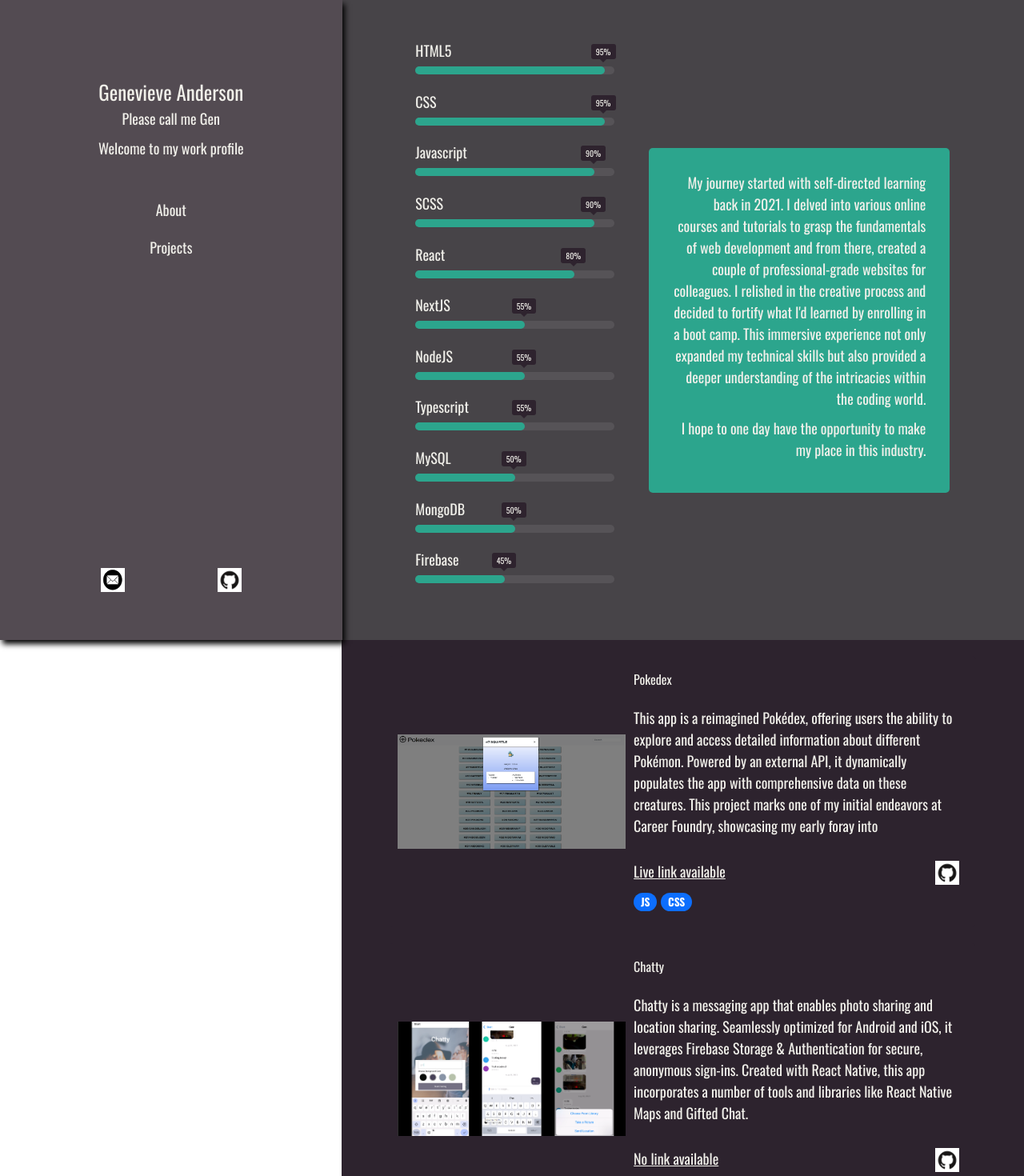
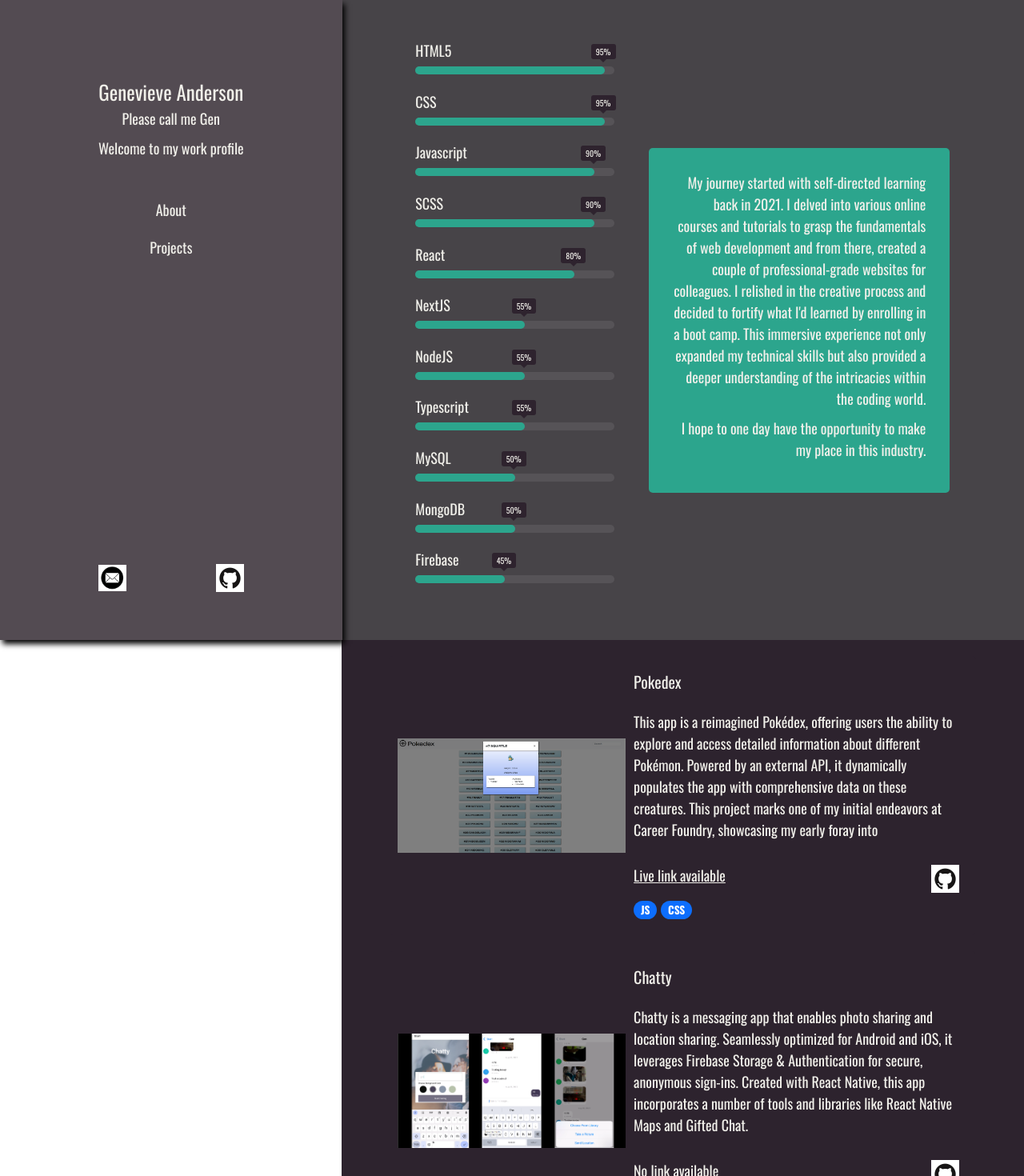
Before and after one commit to GenAnderson/WebProfile, a React (Create React App) app: page / in a window 1280 px wide. Shown: the top 1470 px of the page at 80% size. Built offline with nearby package versions, Linux system fonts and the light colour scheme.

Commit message:
changed icon sizes and card title size

```diff
--- a/src/components/Nav.styles.scss
+++ b/src/components/Nav.styles.scss
@@ -35,8 +35,7 @@
       transition: ease 0.2s;
     }
     img {
-      width: 3rem;
-      height: 3rem;
+      width: 3.5rem;
     }
   }
 
--- a/src/components/Projects.styles.scss
+++ b/src/components/Projects.styles.scss
@@ -72,7 +72,7 @@
   }
 
   .card-title {
-    font-size: 1.6rem;
+    font-size: 2rem;
   }
 
   .card-img {
@@ -92,7 +92,7 @@
     border-radius: 0.5rem;
     transform: translateY(0);
     img {
-      max-width: 3rem;
+      max-width: 3.5rem;
     }
     &:hover {
       color: #f1f0eab4;
```
